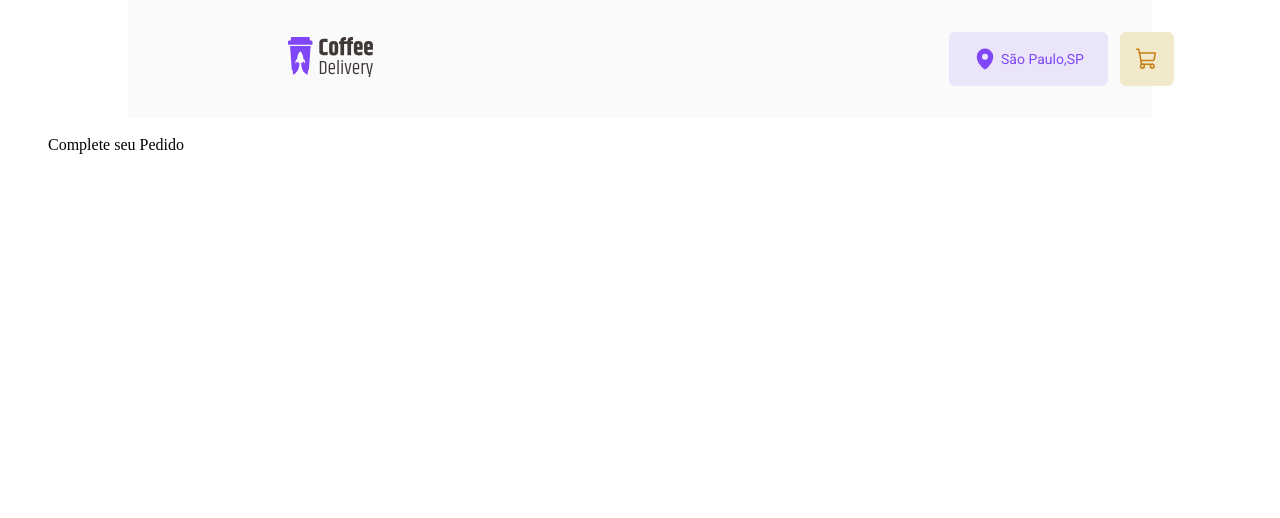
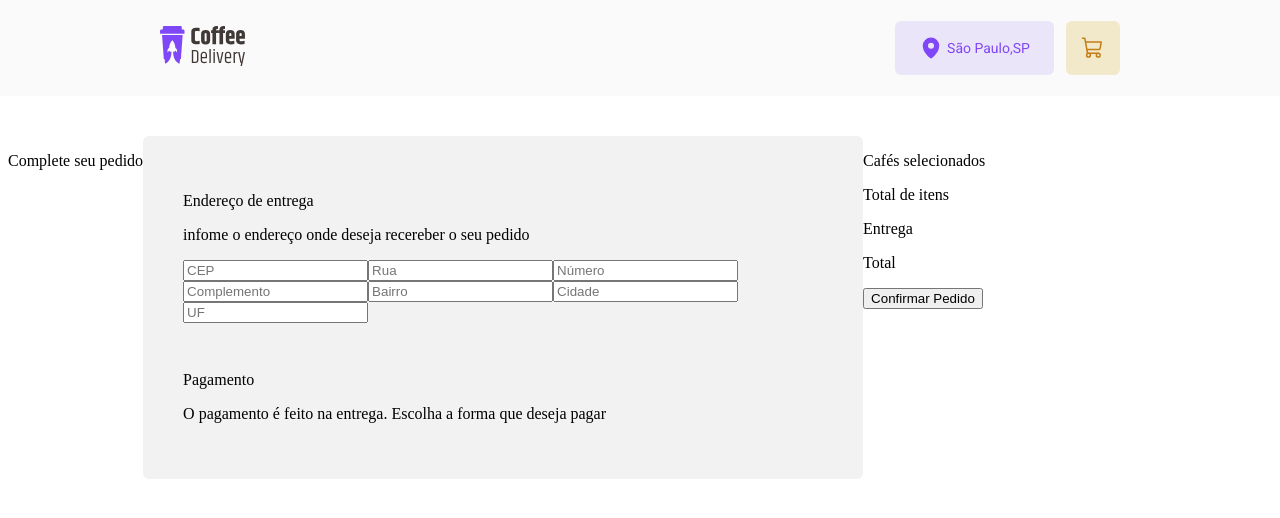
Before and after one commit to FabianHenrick/Coffe-Delivery, a React (Vite) app: page /checkout in a window 1280 px wide. Shown: the top 518 px of the page. Built offline with nearby package versions, Linux system fonts and the light colour scheme.

Commit message:
Building the checkout page v0.3

```diff
--- a/src/components/header/styles.ts
+++ b/src/components/header/styles.ts
@@ -7,6 +7,7 @@ export const HeaderContainer = styled.header`
   justify-content: space-between;
   align-items: center;
   padding: 32px 160px;
+  height: 32px;
   gap: 45vw;
   max-height: 104px;
   width: 100;
@@ -20,7 +21,6 @@ export const HeaderContainer = styled.header`
   font-size: 14px;
   line-height: 130%;
   color: ${(props) => props.theme["purple-product"]};
-  margin: 0 10vw;
 `;
 
 export const LocaleMap = styled.div`
--- a/src/components/layouts/defaultLayout/styles.ts
+++ b/src/components/layouts/defaultLayout/styles.ts
@@ -1,11 +1,6 @@
 import styled from "styled-components";
 
 export const LayoutContainer = styled.div`
-  max-width: 74rem;
-  height: 46.5rem;
-  height: calc(100vh- 10rem);
-  margin: 5rem auto;
-  padding: 2.5rem;
   border-radius: 8px;
   display: flex;
   flex-direction: column;
--- a/src/pages/checkout/index.tsx
+++ b/src/pages/checkout/index.tsx
@@ -1,11 +1,38 @@
-import { CheckoutContainer } from "./styles";
+import { CheckoutContainer, CompleteOrder } from "./styles";
 
 export function Checkout() {
   return (
     <CheckoutContainer>
+      <p>Complete seu pedido</p>
+      <CompleteOrder>
+        <form>
+          <p>Endereço de entrega</p>
+          <p>infome o endereço onde deseja recereber o seu pedido</p>
+          <input type="text" placeholder="CEP" />
+          <input type="text" placeholder="Rua" />
+          <input type="text" placeholder="Número" />
+          <input type="text" placeholder="Complemento" />
+          <input type="text" placeholder="Bairro" />
+          <input type="text" placeholder="Cidade" />
+          <input type="text" placeholder="UF" />
+        </form>
+        <div>
+          <p>Pagamento</p>
+          <p>
+            O pagamento é feito na entrega. Escolha a forma que deseja pagar
+          </p>
+        </div>
+      </CompleteOrder>
       <div>
-        <p>Complete seu Pedido</p>
-        <form></form>
+        <p>Cafés selecionados</p>
+        <div>
+          <div>
+            <p>Total de itens</p>
+            <p>Entrega</p>
+            <p>Total</p>
+          </div>
+          <button> Confirmar Pedido</button>
+        </div>
       </div>
     </CheckoutContainer>
   );
--- a/src/pages/checkout/styles.ts
+++ b/src/pages/checkout/styles.ts
@@ -1,3 +1,23 @@
 import styled from "styled-components";
 
-export const CheckoutContainer = styled.div``;
+export const CheckoutContainer = styled.div`
+  margin-top: 8rem;
+  display: flex;
+`;
+
+export const CompleteOrder = styled.div`
+  display: flex;
+  flex-direction: column;
+  width: 640px;
+  padding: 40px;
+  display: flex;
+  border-radius: 6px;
+  background-color: ${(props) => props.theme["base-card"]};
+
+  display: flex;
+  padding: 40px;
+  flex-direction: column;
+  align-items: flex-start;
+  gap: 32px;
+  align-self: stretch;
+`;
--- a/src/pages/home/components/banner/styles.ts
+++ b/src/pages/home/components/banner/styles.ts
@@ -3,8 +3,7 @@ import styled from "styled-components";
 export const BannerContainer = styled.header`
   display: flex;
   height: 544px;
-  margin: 15px 10vw;
-  padding: 92px 10%;
+  padding: 160px;
 `;
 export const BannerDivision = styled.div`
   display: flex;
@@ -13,10 +12,9 @@ export const BannerDivision = styled.div`
 export const TittlesDiv = styled.div`
   display: flex;
   flex-direction: column;
-  align-items: flex-start;
   padding: 0px;
   gap: 16px;
-  width: 600px;
+  width: auto;
   height: 192px;
 `;
 export const BannerTittle = styled.h1`
```
